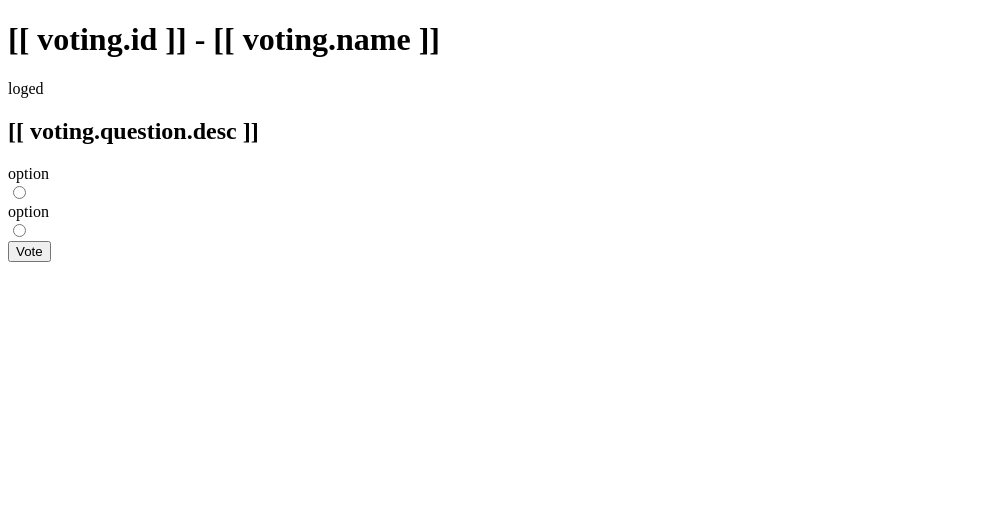
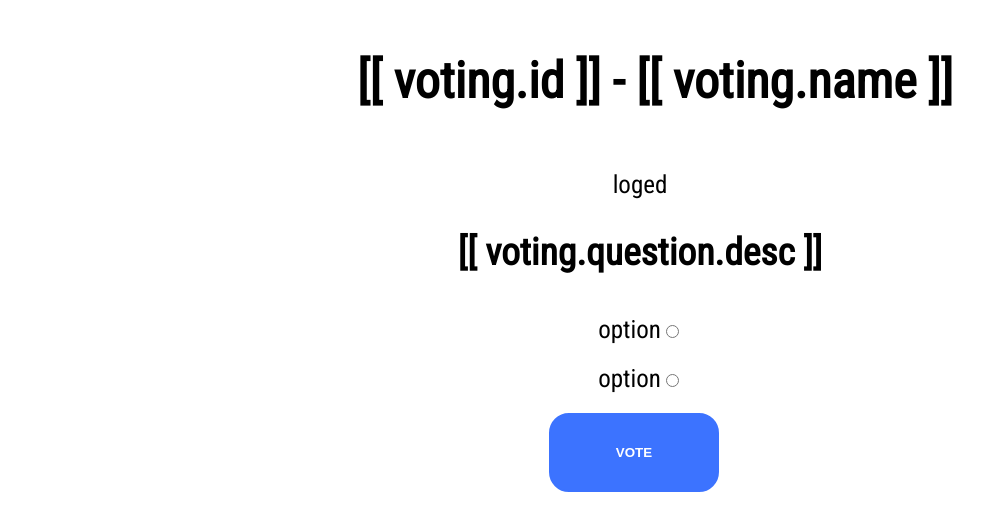
Before and after one commit to Acunnia/Decide-Bailon, an Angular app: page /votings/1 in a window 1280 px wide. Shown: the top 530 px of the page, without its empty margins (0-1007 px from the left). Built offline with nearby package versions, Linux system fonts and the light colour scheme; no server answers.

Commit message:
CSS de la página

```diff
--- a/src/app/votings/votings.component.css
+++ b/src/app/votings/votings.component.css
@@ -0,0 +1,83 @@
+@import url(https://fonts.googleapis.com/css?family=Roboto+Condensed);
+
+
+.principal{
+
+    text-align: center;
+    font-family: 'Roboto Condensed', sans-serif;
+    margin-bottom: 30px;
+
+
+}
+
+.boton{
+    display: block;
+    position: relative;
+    margin-right:42px;
+}
+
+
+div{
+    padding-top: 10px;
+    padding-bottom:10px ;
+    font-size: 25px;
+    margin: auto;
+}
+
+body {
+  font-family: 'Roboto Condensed', sans-serif;
+  height: 100%;
+  background-color: rgb(186, 172, 218);
+  color: rgb(40, 212, 175);
+  text-transform: uppercase;
+
+}
+.container {
+  text-align: center;
+}
+h1 {
+  margin-left: 30px;
+  margin-bottom: 50px;
+}
+.button {
+  width: 170px;
+  padding-top: 30px;
+  padding-bottom: 30px;
+  position:relative;
+
+  text-align: center;
+  color: #000;
+  text-transform: uppercase;
+  font-weight: 600;
+  margin-left: 30px;
+  margin-bottom: 30px;
+  cursor: pointer;
+  display: inline-block;
+}
+
+
+
+.button-3 {
+  border: 2px solid #3c73ff;
+  background-color: #3c73ff;
+  border-radius: 20px;
+  color: #fff;
+  transition: .3s;
+}
+.button-3:hover {
+  box-shadow: 8px 8px #99bdff;
+  transition: .3s;
+}
+
+
+@keyframes pulse {
+  0% {
+    transform: scale(1);
+  }
+  70% {
+    transform: scale(.9);
+  }
+    100% {
+    transform: scale(1);
+  }
+}
--- a/src/app/votings/votings.component.html
+++ b/src/app/votings/votings.component.html
@@ -1,40 +1,52 @@
-<div id="app-booth">
 
-  <div class="voting">
+<div id="app-booth" class="principal">
+
+
     <h1>[[ voting.id ]] - [[ voting.name ]]</h1>
 
     <form *ngIf="!singup">
-      <label for="inputUsername">Username</label>
-      <input #username id="inputUsername" class="form-control" placeholder="Username" required autofocus>
-      <label for="inputPassword">Password</label>
-      <input #password type="password" id="inputPassword" class="form-control" placeholder="Password" required>
 
-      <button class="btn btn-lg btn-primary btn-block" type="submit"
-              (click)="onSubmit(username.value, password.value, $event)">
-        Sign in
-      </button>
+      <div class="form-group">
+        <label for="inputUsername" class="mr-sm-2" > Username : </label>
+        <input #username id="inputUsername" class="form-control" placeholder="Username" required autofocus>
+      </div>
+
+      <div class="form-group">
+        <label for="inputPassword" class="mr-sm-2" > Password : </label>
+        <input #password type="password" id="inputPassword" class="form-control" placeholder="Password" required>
+      </div>
+
+      <div class="form-group">
+        <button class="button button-3" type="submit"
+                (click)="onSubmit(username.value, password.value, $event)">
+          Sign in
+        </button>
+    </div>
+
     </form>
 
     <!-- Voting -->
-    <div *ngIf="singup">
+    <div  *ngIf="singup">
       <span>loged</span>
 
       <h2>[[ voting.question.desc ]]</h2>
 
       <form>
-        <div *ngFor = "let option of options;let i=index">
+        <div class="form-check-inline" *ngFor = "let option of options;let i=index">
 
-          <label for="option">{{option}}</label><br>
-          <input #option type="radio" id={{i}} name="option" value="option">
+          <label for="option" class="form-check-label" >
+            {{option}}</label>
+          <input #option type="radio" class="form-check-input" id={{i}} name="option" value="option">
 
         </div>
-
-        <button class="btn btn-lg btn-primary btn-block" type="submit"
-                (click)="onSubmit(option.id, $event)">
-          Vote
-        </button>
+        <div class="boton">
+          <button class="button button-3" type="submit"
+                  (click)="onSubmit(option.id, $event)">
+                  Vote
+          </button>
+        </div>
       </form>
 
     </div>
-  </div>
+
 </div>
```
